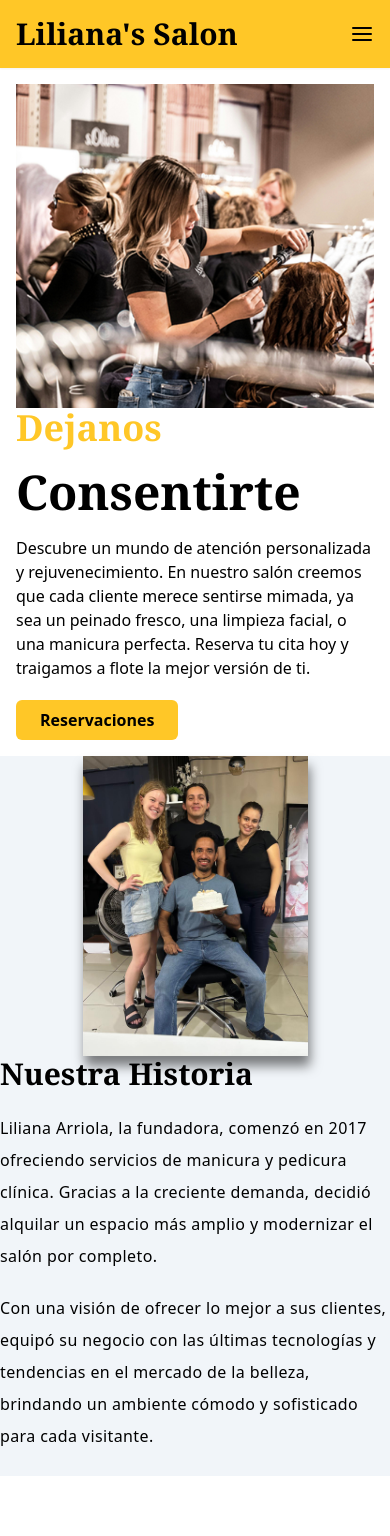
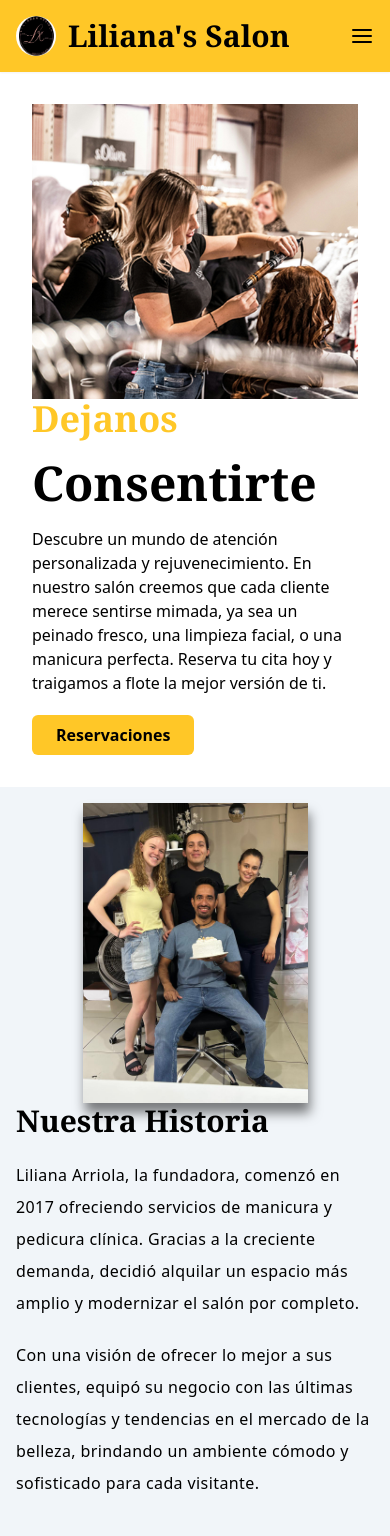
Before and after one commit to f-guevara/lilianasbeauty, a React (Vite) app: page / in a window 390 px wide. Shown: the top 1536 px of the page. Built offline with nearby package versions, Linux system fonts and the light colour scheme.

Commit message:
Testing and adding links

```diff
--- a/src/components/About.jsx
+++ b/src/components/About.jsx
@@ -5,7 +5,7 @@ const About = () => {
   return (
     <>
     <span id="about"></span>
-    <div className="dark:bg-dark dark:text-white bg-slate-100 sm:min-h-[600px] sm:grid sm:place-items-center duration-300">
+    <div className="p-4 md:p-0 dark:bg-dark dark:text-white bg-slate-100 sm:min-h-[600px] sm:grid sm:place-items-center duration-300">
       <div className="container">
         <div className="grid grid-cols-1 sm:grid-cols-2 place-items-center">
           <div data-aos="slide-right" data-aos-duration="1500">
--- a/src/components/Hero/Hero.jsx
+++ b/src/components/Hero/Hero.jsx
@@ -13,7 +13,7 @@ const Hero = ({theme}) => {
     <div className='dark:bg-black dark:text-white
     duration-300 relative -z-20'>
         <div className='container
-        min-h-[620px] flex p-4 md:p-0'>
+        min-h-[620px] flex p-8 md:p-0'>
 
             {/*Hero Image*/}
 
--- a/src/components/Navbar/Navbar.jsx
+++ b/src/components/Navbar/Navbar.jsx
@@ -1,12 +1,13 @@
 import React, { useState } from 'react';
 import { BiSolidMoon, BiSolidSun } from 'react-icons/bi';
 import { FiMenu, FiX } from 'react-icons/fi';
+import logo from '../../assets/liliana-icon.png';
 
 const NavLinks = [
     {
         id: 1,
         name: "Inicio",
-        link: "/#inicio",
+        link: "/#home",
     },
     {
         id: 2,
@@ -31,10 +32,13 @@ const Navbar = ({ theme, setTheme }) => {
         <nav className="shadow-sm bg-primary dark:bg-dark dark:text-white duration-300">
             <div className="container md:py-0 px-4">
                 <div className="flex justify-between items-center py-4">
-                    {/* Logo */}
-                    <h1 className="text-3xl font-bold font-serif">
-                        Liliana's Salon
-                    </h1>
+                    {/* Logo and Brand Name */}
+                    <div className="flex items-center space-x-3">
+                        <img src={logo} alt="Liliana's Salon Logo" className="h-10 w-10 rounded-full" />
+                        <h1 className="text-3xl font-bold font-serif">
+                            Liliana's Salon
+                        </h1>
+                    </div>
 
                     {/* Desktop Links */}
                     <div className="hidden md:flex items-center gap-8">
--- a/src/components/Reservations/Reservations.jsx
+++ b/src/components/Reservations/Reservations.jsx
@@ -29,7 +29,7 @@ const Reservations = () => {
     <>
     <span id="reservations"></span>
     <div className="pb-24 dark:bg-dark dark:text-white">
-      <div className="container">
+      <div className="container p-4 md:p-0">
         {/* Heading */}
         <h1
           data-aos="fade-up"
@@ -50,7 +50,7 @@ const Reservations = () => {
               data-aos-delay={service.aosDelay}
               className="space-y-3 border-2 border-gray-300 hover:border-primary p-3 rounded-xl relative group"
             >
-              <div className="w-full h-[120px]">
+              <div className="w-full h-[150px]">
                 <img
                   src={service.image}
                   alt={service.name}
```
Also changed, not shown: src/assets/liliana-icon-no-background.png (added), src/assets/liliana-icon.png (added).
